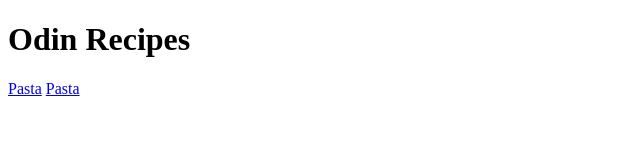
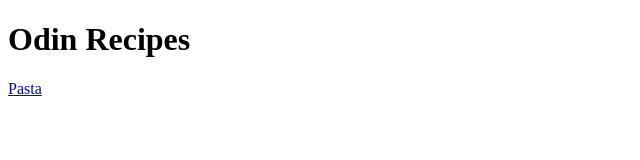
Before and after one commit to PIvozavrArtem/odin_project, a plain HTML site: page index.html in a window 1280 px wide. Shown: the full height of the page, 0-640 px from the left. Drawn offline with Linux system fonts and the light colour scheme.

Commit message:
3d commit

```diff
--- a/index.html
+++ b/index.html
@@ -8,8 +8,8 @@
 
     <body>
    <h1>Odin Recipes</h1>
-   <a href="Recipes/Pasta.html">Pasta</a>
-   <a href="Recipes/Pasta.html">Pasta</a>
+   <a href="Recipes/pasta.html">Pasta</a>
+
 
 
 
```
